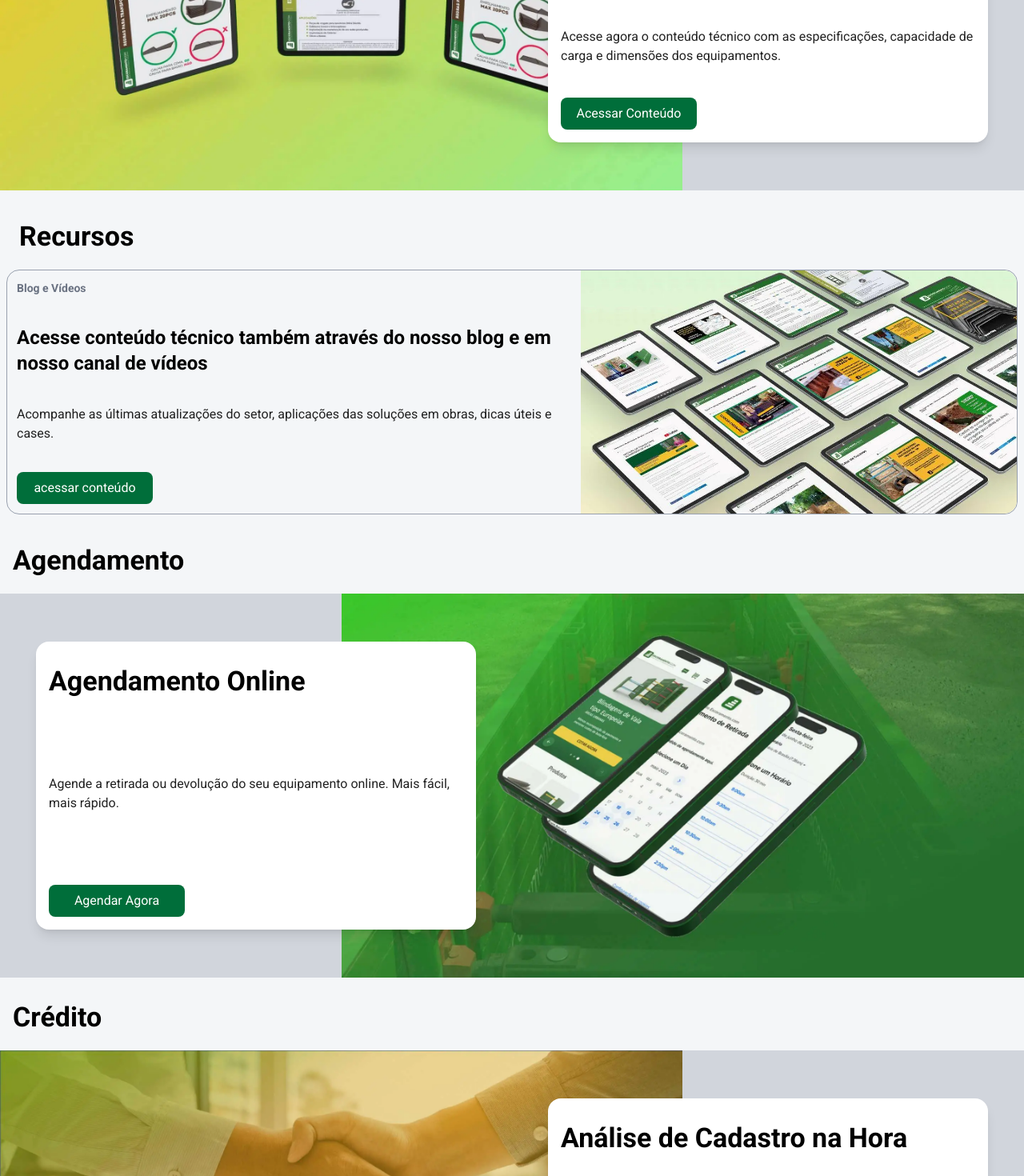
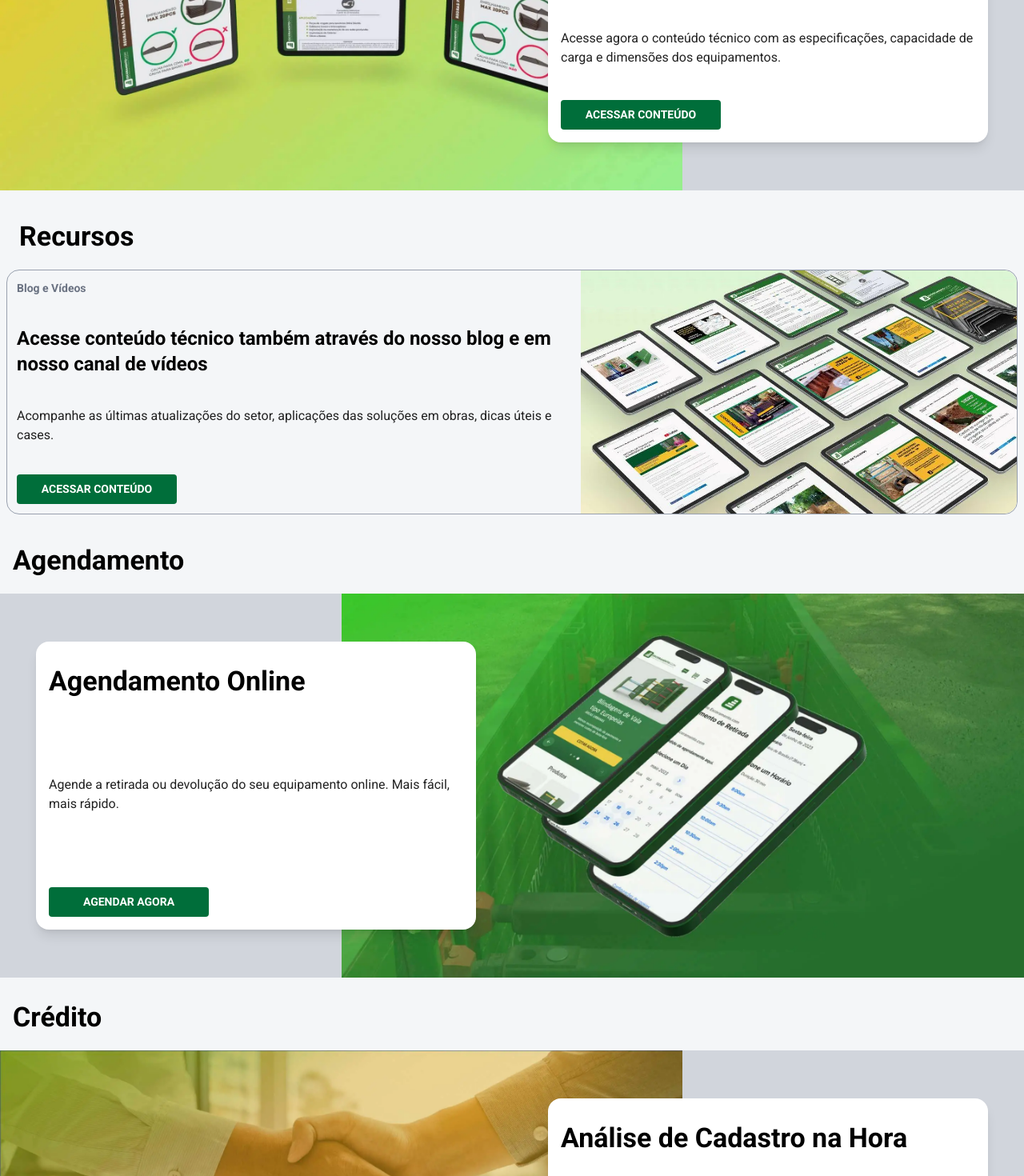
Before and after one commit to andrelucca99/desafio_front, a Next.js app: page / in a window 1280 px wide. Shown: the part 2480-3950 px from the top of the page at 80% size. Built offline with nearby package versions, Linux system fonts and the light colour scheme.

Commit message:
feat: add componente Button

```diff
--- a/src/app/page.tsx
+++ b/src/app/page.tsx
@@ -10,6 +10,7 @@ import TitleSection from "@/components/TitleSection";
 import { products } from "../utils/products.json";
 import ServiceModel from "@/components/ServiceModel";
 import Card from "@/components/Card";
+import Button from "@/components/Button";
 
 export default function Home() {
   return (
@@ -74,7 +75,7 @@ export default function Home() {
             image={ImgMaterial}
             title="Catálogos, Manuais de Transporte, Guias de Normas de escavação e Infográfico"
             description="Acesse agora o conteúdo técnico com as especificações, capacidade de carga e dimensões dos equipamentos."
-            textButton="Acessar Conteúdo"
+            textButton="ACESSAR CONTEÚDO"
           />
         </section>
 
@@ -92,9 +93,7 @@ export default function Home() {
                 Acompanhe as últimas atualizações do setor, aplicações das soluções em obras, dicas úteis e cases.
               </Paragraph>
 
-              <button className="w-[170px] p-2 bg-[#006E3A] text-white rounded-[8px]">
-                acessar conteúdo
-              </button>
+              <Button text="ACESSAR CONTEÚDO" />
             </div>
             <Image className="rounded-r-2xl" src={foto} alt="Recursos" width={545} height={310} />
           </div>
@@ -106,7 +105,7 @@ export default function Home() {
             image={ImgAgendamento}
             title="Agendamento Online"
             description="Agende a retirada ou devolução do seu equipamento online. Mais fácil, mais rápido."
-            textButton="Agendar Agora"
+            textButton="AGENDAR AGORA"
             className="reverse"
           />
         </section>
@@ -117,7 +116,7 @@ export default function Home() {
             image={ImgCredito}
             title="Análise de Cadastro na Hora"
             description="Analisamos seu cadastro na hora, de forma rápida e objetiva."
-            textButton="Aprovar Meu Cadastro"
+            textButton="APROVAR MEU CADASTRO"
           />
         </section>
       </main>
--- /dev/null
+++ b/src/components/Button/index.tsx
@@ -0,0 +1,11 @@
+interface IButton {
+  text: string;
+}
+
+export default function Button({ text }: IButton) {
+  return (
+    <button className="w-[200px] text-[14px] font-bold p-2 bg-[#006E3A] text-white rounded-[4px]">
+      {text}
+    </button>
+  );
+}
--- a/src/components/ServiceModel/index.tsx
+++ b/src/components/ServiceModel/index.tsx
@@ -1,5 +1,6 @@
 import Image, { StaticImageData } from "next/image";
 import Paragraph from "../Paragraph";
+import Button from "../Button";
 
 interface IServiceModel {
   image: string | StaticImageData,
@@ -35,9 +36,7 @@ export default function ServiceModel({ image, title, description, textButton, cl
       >
         <h3 className="text-[34px] font-bold leading-normal text-[##212121] mt-2">{title}</h3>
         <Paragraph>{description}</Paragraph>
-        <button className="w-[170px] p-2 bg-[#006E3A] text-white rounded-[8px]">
-          {textButton}
-        </button>
+        <Button text={textButton} />
       </div>
     </section>
   );
```
